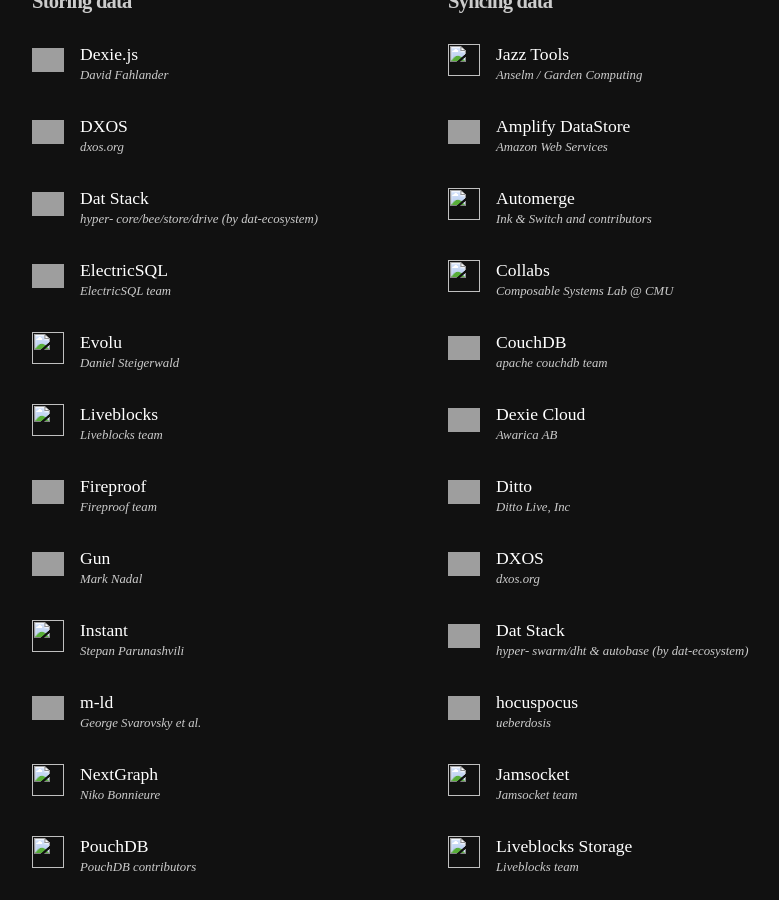
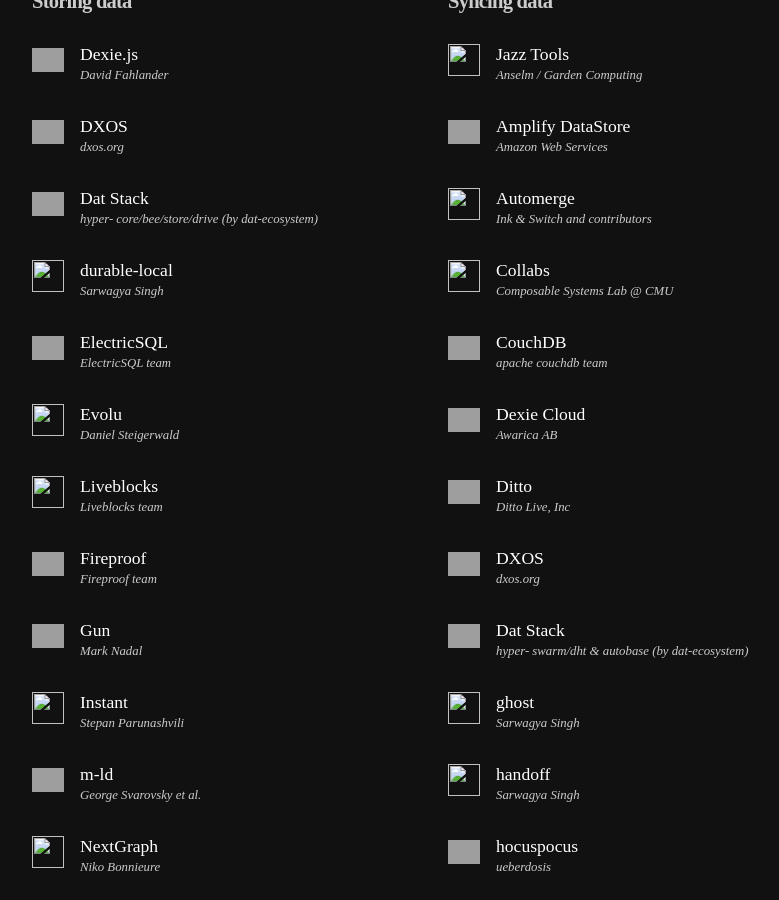
Before and after one commit to mylofi/localfirstweb.dev, a Jekyll site: the page built from index.html, in a window 1280 px wide and 900 px high, scrolled down 1472 px, cut to the strip 0-900 px from the top of the window. Shown: the whole strip, without its empty margins (224-1003 px from the left). Built offline with Jekyll 4.4.1, drawn with Linux system fonts in a browser that asks for light colours; some web fonts are replaced; grey boxes are pictures that could not be loaded.

Commit message:
Add durable-local, ghost, handoff libraries and Local WebRTC chat app
- durable-local: IndexedDB single-value store with atomic RMW and migrations
- ghost: non-extractable Ed25519 browser identity via WebCrypto + IndexedDB
- handoff: cross-device JSON state via URL fragment or QR
- Local: WebRTC chat composing all three (peer-verified, no signup)

```diff
--- a/_data/content.json
+++ b/_data/content.json
@@ -154,6 +154,12 @@
             "author": "hyper- core/bee/store/drive (by dat-ecosystem)",
             "url": "https://dat-ecosystem.org/",
             "icon": "https://raw.githubusercontent.com/dat-ecosystem/organization/main/assets/logo%20%26%20visuals%20final/logo/Dat%20Ecosystem%20-%20Logo%20Design%20-%202022%20-%2002-04.svg"
+          },
+          {
+            "title": "durable-local",
+            "author": "Sarwagya Singh",
+            "url": "https://oss.sarwagya.wtf/durable-local/docs",
+            "icon": "https://github.githubassets.com/favicons/favicon-dark.svg"
           },
           {
             "title": "ElectricSQL",
@@ -333,6 +339,18 @@
             "author": "hyper- swarm/dht & autobase (by dat-ecosystem)",
             "url": "https://dat-ecosystem.org/",
             "icon": "https://raw.githubusercontent.com/dat-ecosystem/organization/main/assets/logo%20%26%20visuals%20final/logo/Dat%20Ecosystem%20-%20Logo%20Design%20-%202022%20-%2002-04.svg"
+          },
+          {
+            "title": "ghost",
+            "author": "Sarwagya Singh",
+            "url": "https://oss.sarwagya.wtf/ghost/docs",
+            "icon": "https://github.githubassets.com/favicons/favicon-dark.svg"
+          },
+          {
+            "title": "handoff",
+            "author": "Sarwagya Singh",
+            "url": "https://oss.sarwagya.wtf/handoff/docs",
+            "icon": "https://github.githubassets.com/favicons/favicon-dark.svg"
           },
           {
             "title": "hocuspocus",
@@ -637,6 +655,12 @@
             "url": "https://gnocchi.club",
             "icon": "https://gnocchi.club/android-chrome-512x512.png"
           },
+          {
+            "title": "Local",
+            "author": "Sarwagya Singh",
+            "url": "https://local.sarwagya.wtf",
+            "icon": "https://github.githubassets.com/favicons/favicon-dark.svg"
+          },
            {
             "title": "Obsidian",
             "author": "Dyynalist inc",
```
